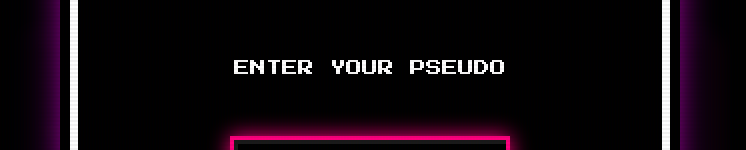
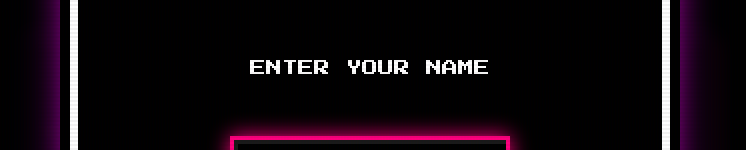
Before and after one commit to Johann1306/LeTerrain-Web, a plain HTML site: page index.html in a window 1280 px wide. Shown: the part 246-396 px from the top of the page, without its empty margins (270-1016 px from the left). Drawn offline with Linux system fonts and the light colour scheme; no server answers.

Commit message:
first commit

```diff
--- a/index.html
+++ b/index.html
@@ -43,7 +43,7 @@
         <div id="modalContainer" class="modal-overlay hidden">
             <div id="registrationModal" class="modal-content hidden">
                 <h2 class="retro-title">NEW PLAYER</h2>
-                <p>ENTER YOUR PSEUDO</p>
+                <p>ENTER YOUR NAME</p>
                 <div class="pseudo-input-container">
                     <input type="text" id="pseudoInput" maxlength="3" placeholder="___" autofocus>
                 </div>
```
